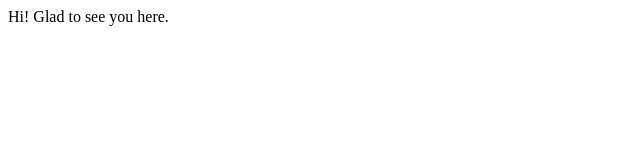
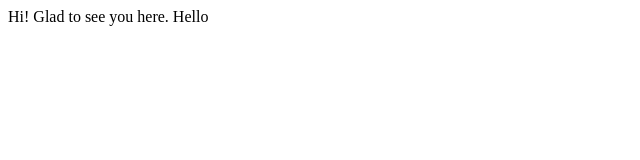
Before and after one commit to Nabila3193/First, a plain HTML site: page index.html in a window 1280 px wide. Shown: the full height of the page, 0-640 px from the left. Drawn offline with Linux system fonts and the light colour scheme.

Commit message:
Update index.html

```diff
--- a/index.html
+++ b/index.html
@@ -4,6 +4,6 @@
       <title>First Demo</Title>
    </head>
    <body>
-      Hi! Glad to see you here.
+      Hi! Glad to see you here. Hello
    </body>
 </html>
```
